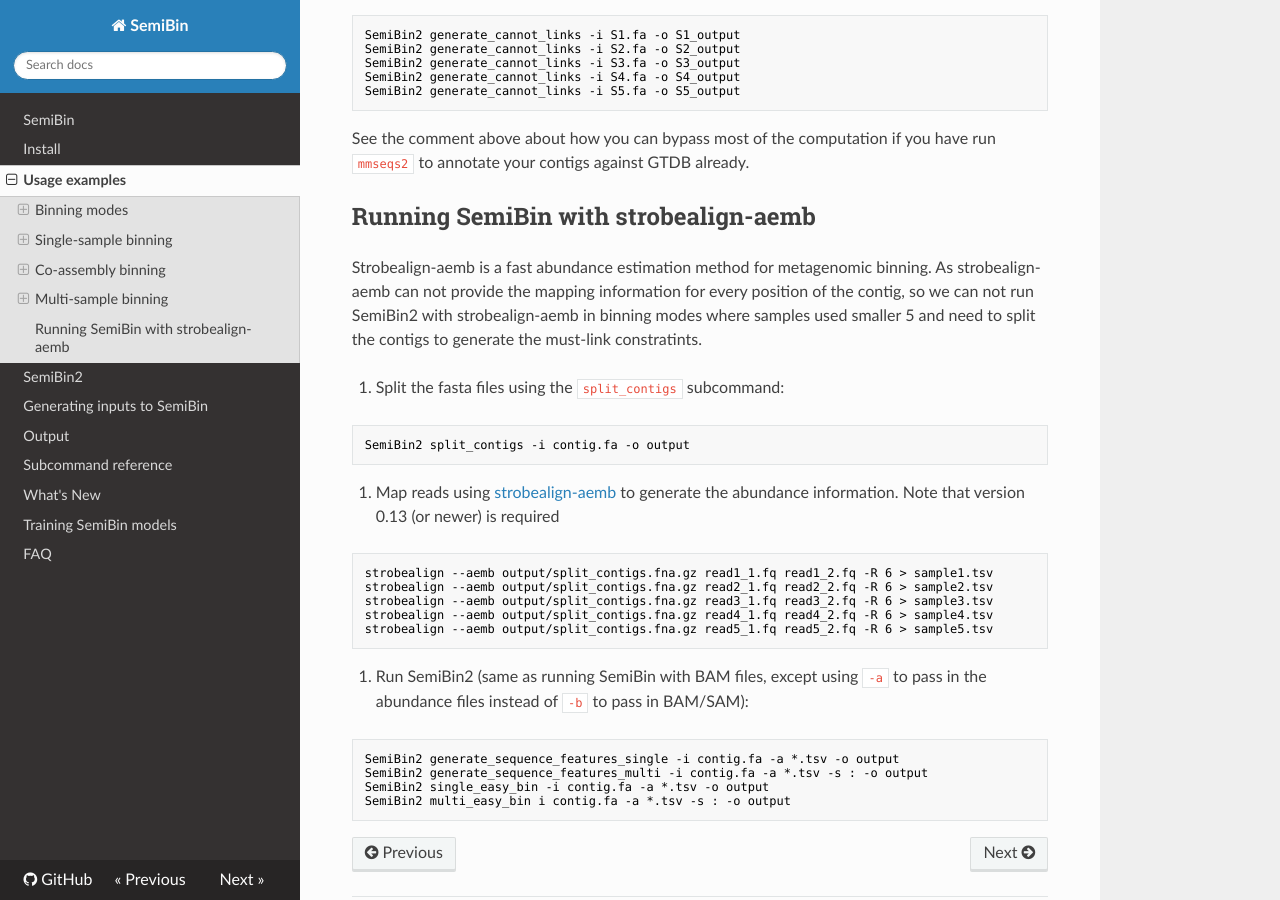
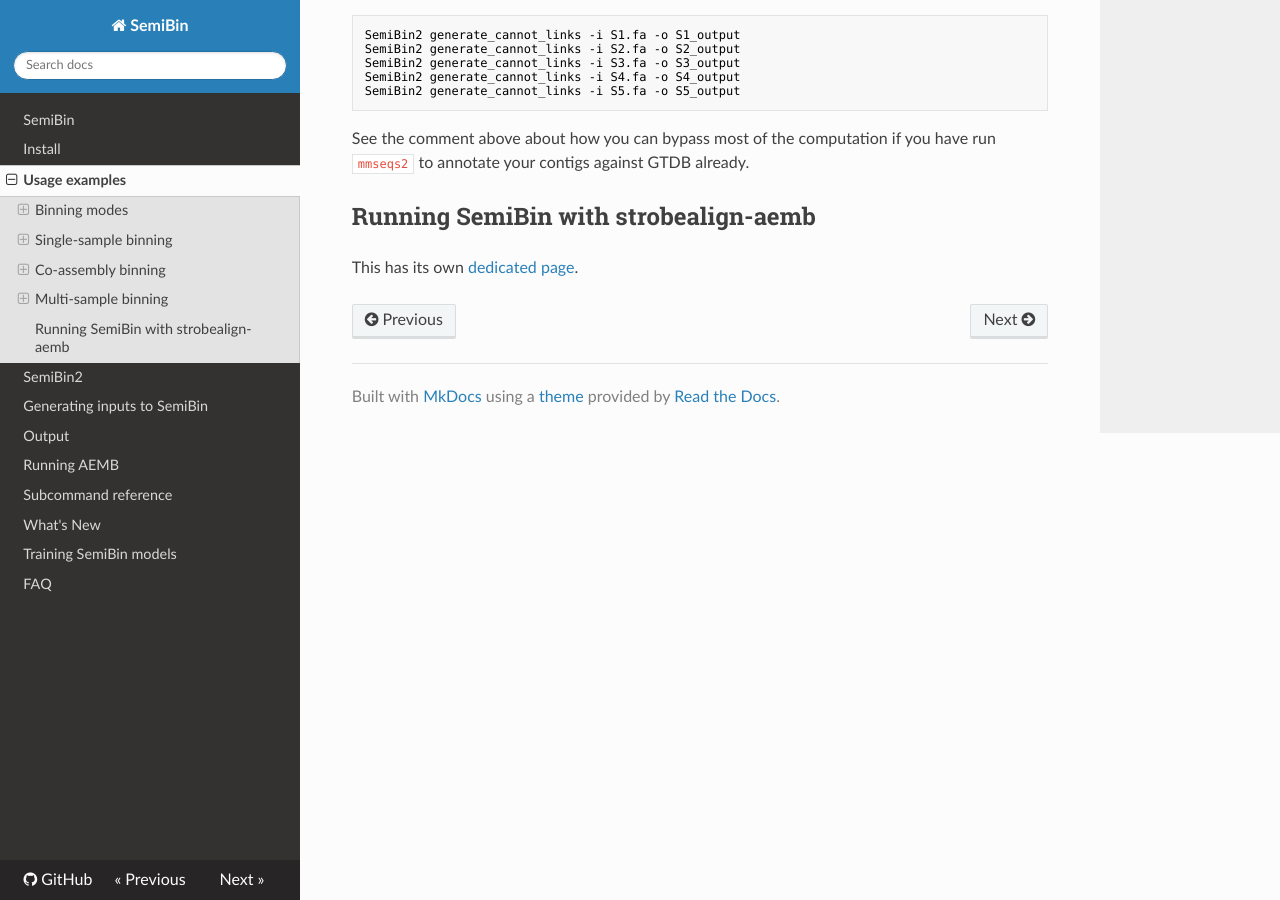
Before and after one commit to BigDataBiology/SemiBin, an MkDocs documentation site: the page built from docs/usage.md, in a window 1280 px wide and 900 px high, scrolled down 8860 px. Built offline with MkDocs 1.6.1, drawn with Linux system fonts in a browser that asks for light colours; nearby versions of some CDN libraries.

Commit message:
DOC Better AEMB docs
Include an all by all script

````diff
--- a/docs/usage.md
+++ b/docs/usage.md
@@ -422,27 +422,4 @@
 
 ## Running SemiBin with strobealign-aemb
 
-Strobealign-aemb is a fast abundance estimation method for metagenomic binning.
-As strobealign-aemb can not provide the mapping information for every position of the contig, so we can not run SemiBin2 with strobealign-aemb in binning modes where samples used smaller 5 and need to split the contigs to generate the must-link constratints.
-
-
-1. Split the fasta files using the `split_contigs` subcommand:
-```bash
-SemiBin2 split_contigs -i contig.fa -o output
-```
-2. Map reads using [strobealign-aemb](https://github.com/ksahlin/strobealign) to generate the abundance information. Note that version 0.13 (or newer) is required
-```bash
-strobealign --aemb output/split_contigs.fna.gz read1_1.fq read1_2.fq -R 6 > sample1.tsv
-strobealign --aemb output/split_contigs.fna.gz read2_1.fq read2_2.fq -R 6 > sample2.tsv
-strobealign --aemb output/split_contigs.fna.gz read3_1.fq read3_2.fq -R 6 > sample3.tsv
-strobealign --aemb output/split_contigs.fna.gz read4_1.fq read4_2.fq -R 6 > sample4.tsv
-strobealign --aemb output/split_contigs.fna.gz read5_1.fq read5_2.fq -R 6 > sample5.tsv
-```
-3. Run SemiBin2 (same as running SemiBin with BAM files, except using `-a` to pass in the abundance files instead of `-b` to pass in BAM/SAM):
-
-```bash
-SemiBin2 generate_sequence_features_single -i contig.fa -a *.tsv -o output
-SemiBin2 generate_sequence_features_multi -i contig.fa -a *.tsv -s : -o output
-SemiBin2 single_easy_bin -i contig.fa -a *.tsv -o output
-SemiBin2 multi_easy_bin i contig.fa -a *.tsv -s : -o output
-```
+This has its own [dedicated page](aemb).
--- a/mkdocs.yml
+++ b/mkdocs.yml
@@ -15,6 +15,7 @@
         - 'SemiBin2': semibin2.md
         - 'Generating inputs to SemiBin': generate.md
         - 'Output': output.md
+        - 'Running AEMB': aemb.md
         - "Subcommand reference": subcommands.md
         - "What's New": whatsnew.md
         - "Training SemiBin models": training.md
````
Also changed, not shown: docs/aemb.md (added, +116 -0 lines).
